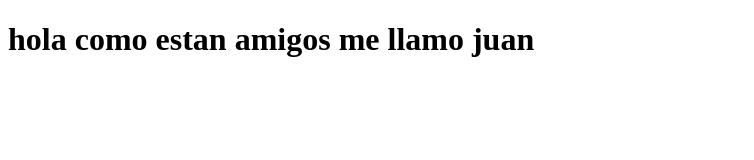
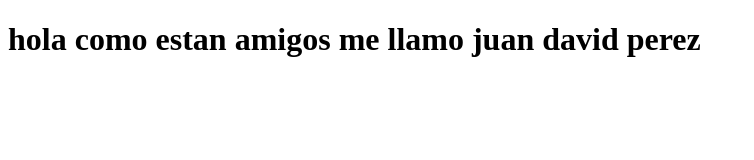
Before and after one commit to juandavid0859/personalprojects, a plain HTML site: page primero.html in a window 1280 px wide. Shown: the whole page, without its empty margins (0-754 px from the left). Drawn offline with Linux system fonts and the light colour scheme.

Commit message:
cambios nuevos

```diff
--- a/primero.html
+++ b/primero.html
@@ -7,6 +7,6 @@
     <title>juan</title>
 </head>
 <body>
-    <h1>hola como estan amigos me llamo juan </h1>
+    <h1>hola como estan amigos me llamo juan david perez</h1>
 </body>
 </html>
```
